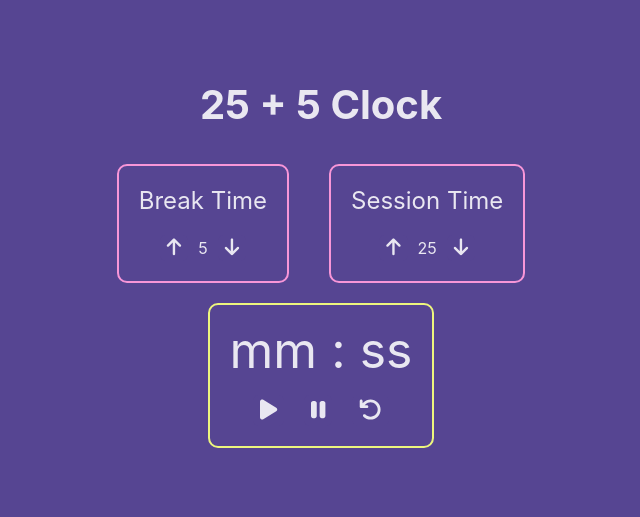
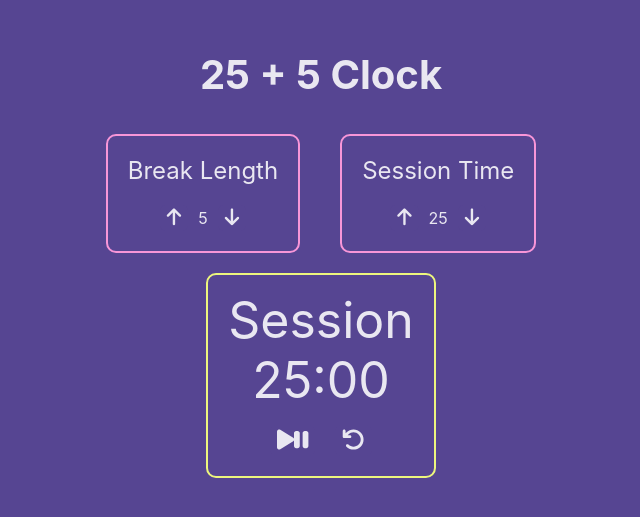
Before and after one commit to Nathanael-Whitrow/25-5-clock, a React (Create React App) app: page / in a window 1280 px wide. Shown: the part 131-648 px from the top of the page, without its empty margins (319-959 px from the left). Built offline with nearby package versions, Linux system fonts and the light colour scheme.

Commit message:
Passing content tests

```diff
--- a/public/index.html
+++ b/public/index.html
@@ -39,6 +39,7 @@
       To begin the development, run `npm start` or `yarn start`.
       To create a production bundle, use `npm run build` or `yarn build`.
     -->
+  <script src="https://cdn.freecodecamp.org/testable-projects-fcc/v1/bundle.js"></script>
 </body>
 
 </html>
--- a/src/App.css
+++ b/src/App.css
@@ -68,7 +68,9 @@ h1 {
   padding: 10px 20px;
 }
 
-.timer-text {
+
+#timer-label,
+#time-left {
   margin: 0;
 }
 
--- a/src/App.js
+++ b/src/App.js
@@ -15,20 +15,51 @@ function TimeAdjustor(props) {
 
   return (
     <div id="time-adjustor">
-      <p className="title-2">{props.text}</p>
+      <p id={props.id + '-label'} className="title-2">{props.text}</p>
       <div className='count-controls'>
-        <button className='button button-up' onClick={() => props.setTime(props.time + 1)}><i className='fa-solid fa-arrow-up'></i></button>
-        <span className='counter'>{props.time}</span>
-        <button className='button button-down' onClick={() => props.setTime(props.time - 1)}><i className='fa-solid fa-arrow-down'></i></button>
+        <button
+          id={props.id + '-decrement'}
+          className='button button-up'
+          onClick={() => props.time > 0 ? props.setTime(props.time - 1) : props.setTime(props.time)}
+        >
+          <i className='fa-solid fa-arrow-up'></i>
+        </button>
+
+        <span
+          id={props.id + '-length'}
+          className='counter'
+        >
+          {props.time.toString()}
+        </span>
+
+        <button
+          id={props.id + '-increment'}
+          className='button button-down'
+          onClick={() => props.time < 9999 ? props.setTime(props.time + 1) : props.setTime(props.time)}
+        >
+          <i className='fa-solid fa-arrow-down'></i>
+        </button>
       </div>
     </div>
   )
 }
 
-function Timer() {
+function Timer(props) {
+  let minutes = props.time.toString();
+  let seconds = '00';
+
+  if (seconds.length === 1) {
+    seconds = '0'.concat(seconds);
+  }
+  if (minutes.length === 1) {
+    minutes = '0'.concat(minutes);
+  }
+  const timeLeft = minutes.concat(':').concat(seconds);
+
   return (
     <div className='timer-text-container'>
-      <p className='timer-text'>mm : ss</p>
+      <p id='timer-label'>Session</p>
+      <p id='time-left'>{timeLeft}</p>
     </div>
   )
 }
@@ -36,9 +67,13 @@ function Timer() {
 function PlayControls() {
   return (
     <div className='controls'>
-      <button className='button controls-play'><FontAwesomeIcon icon={faPlay} /></button>
-      <button className='button controls-pause'><FontAwesomeIcon icon={faPause} /></button>
-      <button className='button controls-restart'><FontAwesomeIcon icon={faArrowRotateLeft} /></button>
+      <button id='start_stop' className='button controls-play'>
+        <FontAwesomeIcon icon={faPlay} />
+        <FontAwesomeIcon icon={faPause} />
+      </button>
+      <button id='reset' className='button controls-restart'>
+        <FontAwesomeIcon icon={faArrowRotateLeft} />
+      </button>
     </div>
   )
 }
@@ -51,11 +86,11 @@ function App() {
     <div className="App">
       <Title />
       <span id="timers">
-        <TimeAdjustor text='Break Time' time={breakTime} setTime={setBreakTime} />
-        <TimeAdjustor text='Session Time' time={sessionTime} setTime={setSessionTime} />
+        <TimeAdjustor id='break' text='Break Length' time={breakTime} setTime={setBreakTime} />
+        <TimeAdjustor id='session' text='Session Time' time={sessionTime} setTime={setSessionTime} />
       </span>
       <div className='timer-box'>
-        <Timer />
+        <Timer time={sessionTime} />
         <PlayControls />
       </div>
     </div>
```
